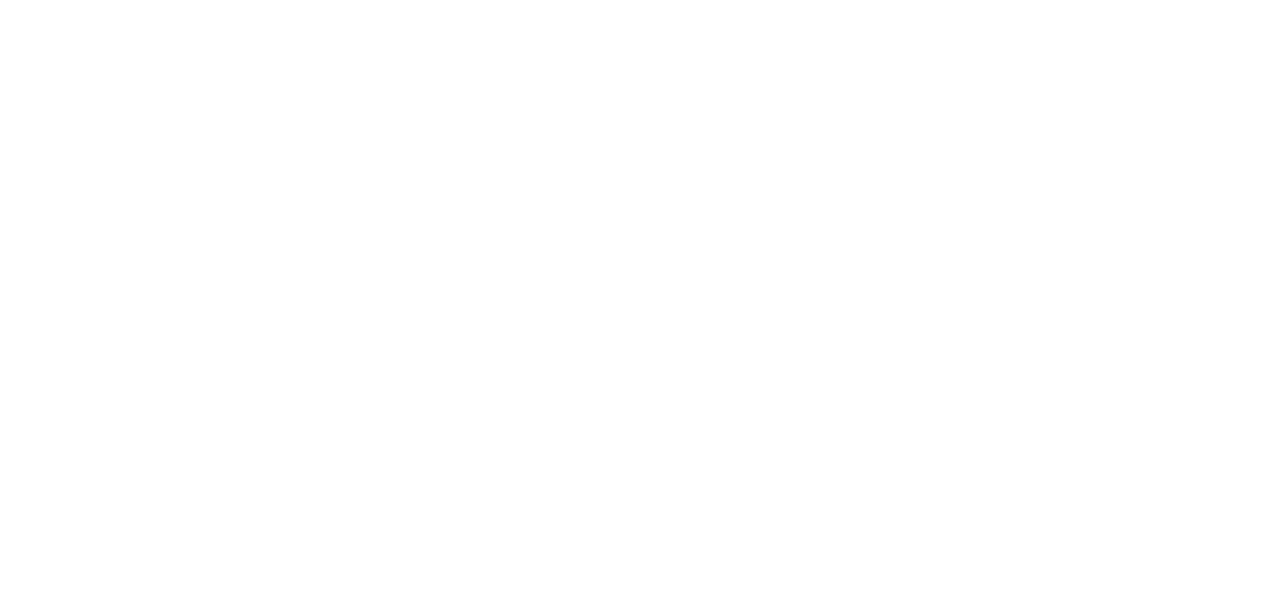
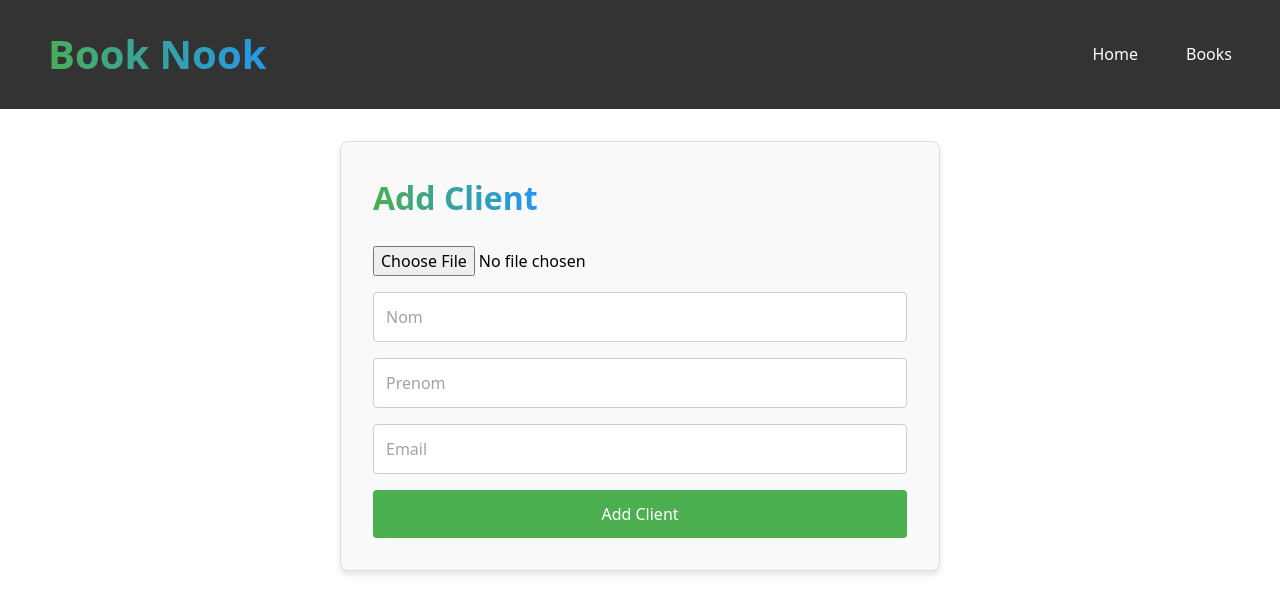
Before and after one commit to AminaLbakali/library_mini, a React (Create React App) app in the folder frontend/: page /books/add in a window 1280 px wide. Before the commit this address had no page. Shown: the top 614 px of the page. Built offline with nearby package versions, Linux system fonts and the light colour scheme.

Commit message:
add book

```diff
--- a/frontend/src/App.js
+++ b/frontend/src/App.js
@@ -6,6 +6,7 @@
 import ClientUpdate from './components/clients/ClientUpdate';
 import BookEdit from './components/Books/BookEdit';
 import BookList from './components/Books/Booklist';
+import BookAdd from './components/Books/BookAdd';
 
 const App = () => {
     return (
@@ -14,11 +15,10 @@
                 <Route path="/" element={<ClientList />} />
                 <Route path="/clients/add" element={<ClientForm />} />
                 <Route path="/clients/edit/:id" element={<ClientUpdate />} />
-                <Route path="/clients/edit/:id" element={<ClientForm />} />
                 <Route path ="/books" element={<BookList/>} />
+                <Route path='/books/add' element={<BookAdd /> } />
                 <Route path='/books/edit/:id' element={<BookEdit />} />
             </Routes>
-
 
         </Router>
     );
--- /dev/null
+++ b/frontend/src/components/Books/BookAdd.js
@@ -0,0 +1,89 @@
+import React, { useState, useEffect } from 'react';
+import { useParams, useNavigate } from 'react-router-dom';
+import { addClient, getClient, updateClient } from '../services/ClientService';
+import Navbar from '../layout/Navbar';
+import { addBook, getBook, updateBook } from '../services/BookService';
+
+const BookAdd = () => {
+    const { id } = useParams();
+    const navigate = useNavigate();
+    const [book, setBook] = useState({  image:'' ,titre: '', description: '', auteur: '' });
+
+    useEffect(() => {
+        if (id) {
+            getBook(id)
+                .then((res) => setBook(res.data[0]))
+                .catch(error => console.error('Error fetching client:', error));
+        }
+    }, [id]);
+
+    const handleChange = (e) => {
+        const { name, value } = e.target;
+        setBook({ ...book, [name]: value });
+    };
+
+    const handleAddSubmit = async (e) => {
+        e.preventDefault();
+        try {
+            await addBook(book);
+            navigate('/books');
+        } catch (error) {
+            console.error('Error submitting form:', error);
+        }
+    };
+
+    const handleUpdateSubmit = async (e) => {
+        e.preventDefault();
+        try {
+            if (id) {
+                await updateBook(id, book);
+            }
+            navigate('/');
+        } catch (error) {
+            console.error('Error submitting form:', error);
+        }
+    };
+
+    return (
+        <> <Navbar />
+        <div className="form-container">
+            <h1 className="form-title">{id ? 'Edit' : 'Add'} Client</h1>
+            <form onSubmit={id ? handleUpdateSubmit : handleAddSubmit} className="client-form">
+                <input type='file' value={book.image}  />
+                <input
+                    type="text"
+                    name="nom"
+                    value={book.titre}
+                    onChange={handleChange}
+                    placeholder="Nom"
+                    required
+                    className="form-input"
+                />
+                <input
+                    type="text"
+                    name="prenom"
+                    value={book.description}
+                    onChange={handleChange}
+                    placeholder="Prenom"
+                    required
+                    className="form-input"
+                />
+                <input
+                    type="email"
+                    name="email"
+                    value={book.auteur}
+                    onChange={handleChange}
+                    placeholder="Email"
+                    required
+                    className="form-input"
+                />
+                <button type="submit" className="form-button">
+                    {id ? 'Update' : 'Add'} Client
+                </button>
+            </form>
+        </div>
+        </>
+    );
+};
+
+export default BookAdd;
--- a/frontend/src/components/Books/Booklist.js
+++ b/frontend/src/components/Books/Booklist.js
@@ -20,7 +20,7 @@
      <Navbar />
     <div className="client-list-container">
       <h1 className="text-center">books List</h1>
-      <Link to="/clients/add" className="add-client-button">
+      <Link to="/books/add" className="add-client-button">
         Add Book
       </Link>
       <ul className="client-list">
```
Also changed, not shown: 1 other file (tests, documents, lock files or other folders).
